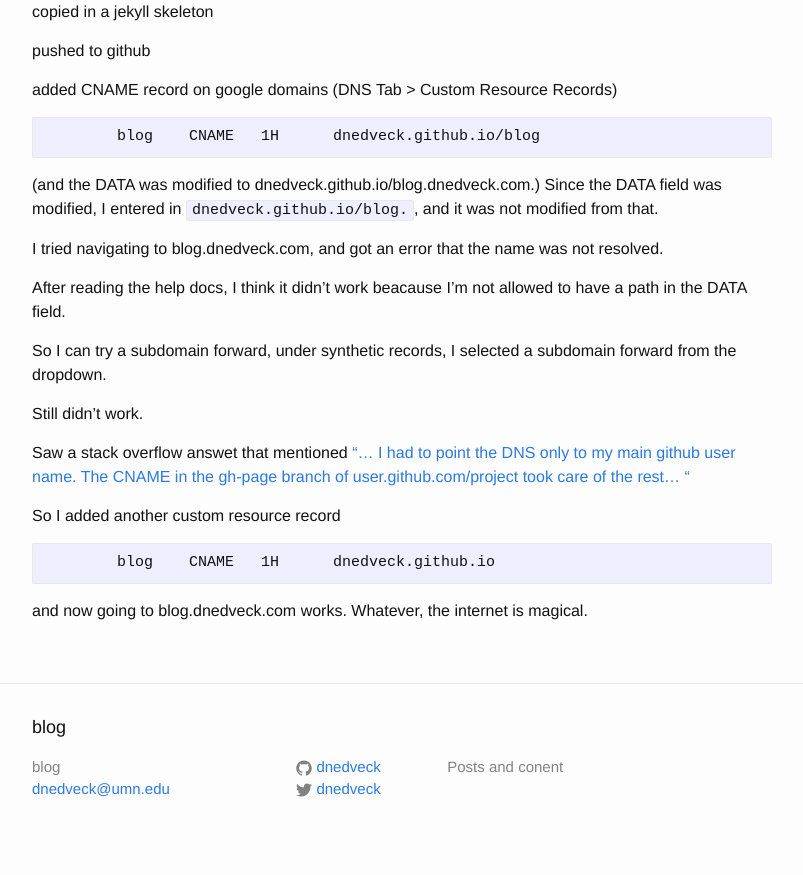
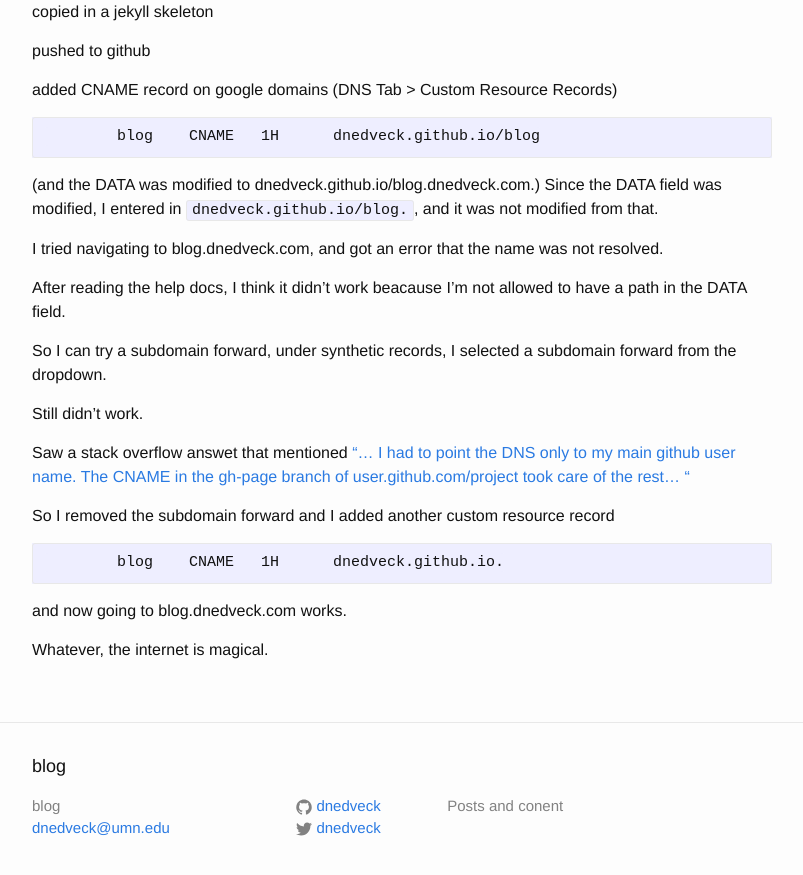
Before and after one commit to dnedveck/blog, a Jekyll site: the page built from _posts/2016-01-10-GitHub-Pages-and-Google-Domains.md, in a window 1280 px wide and 900 px high, scrolled down 1229 px. Shown: the top 875 px of the window, without its empty margins (238-1041 px from the left). Built offline with Jekyll 4.4.1, drawn with Linux system fonts in a browser that asks for light colours.

```diff
--- a/_posts/2016-01-10-GitHub-Pages-and-Google-Domains.md
+++ b/_posts/2016-01-10-GitHub-Pages-and-Google-Domains.md
@@ -71,8 +71,10 @@ Still didn't work.
 
 Saw a stack overflow answet that mentioned ["... I had to point the DNS only to my main github user name. The CNAME in the gh-page branch of user.github.com/project took care of the rest... "](http://stackoverflow.com/questions/26384498/custom-domain-for-github-project-pages)
 
-So I added another custom resource record
+So I removed the subdomain forward and I added another custom resource record
 
-		blog 	CNAME	1H	dnedveck.github.io
+		blog 	CNAME	1H	dnedveck.github.io.
 
-and now going to blog.dnedveck.com works. Whatever, the internet is magical.
+and now going to blog.dnedveck.com works.
+
+Whatever, the internet is magical.
```
